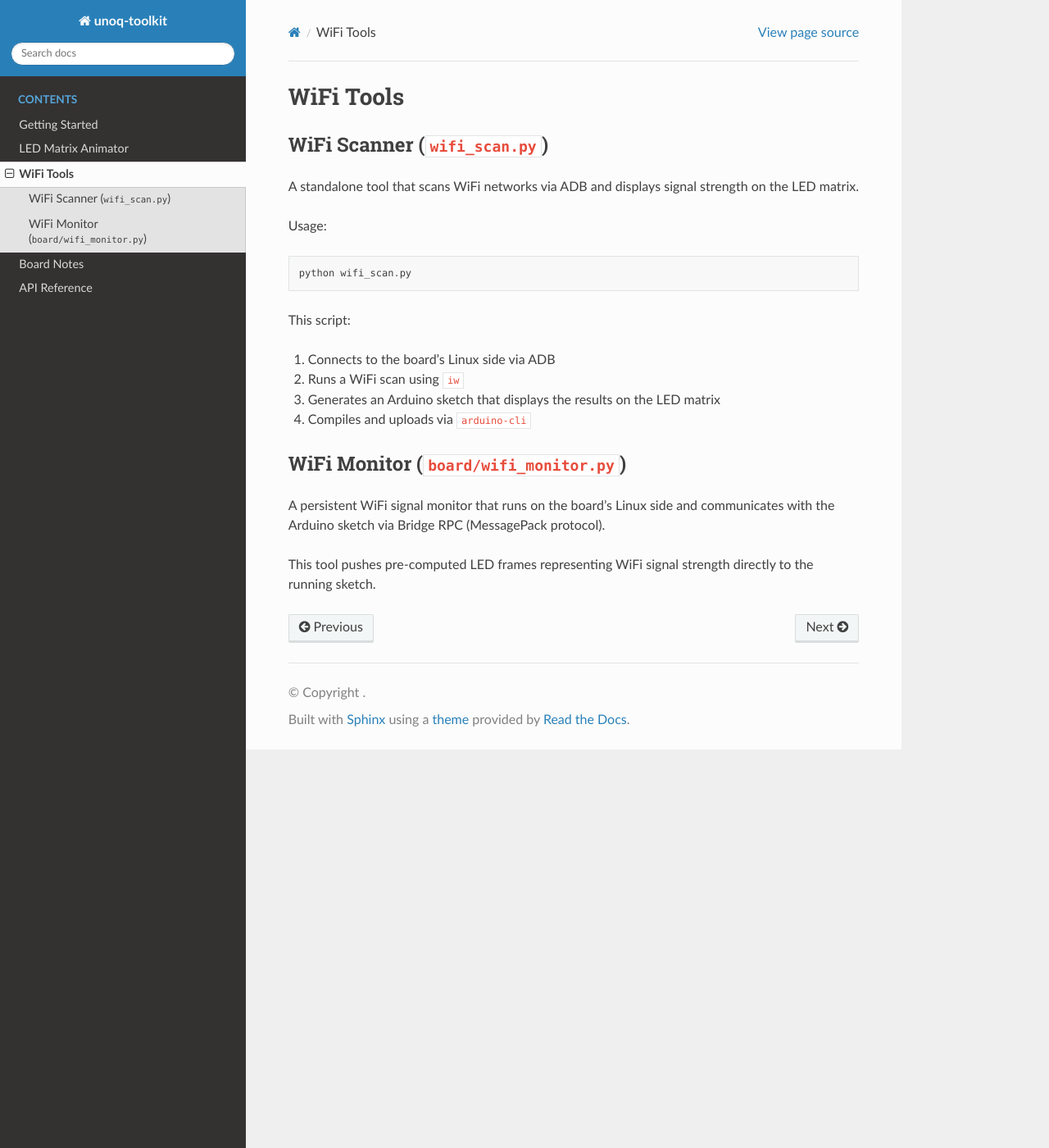
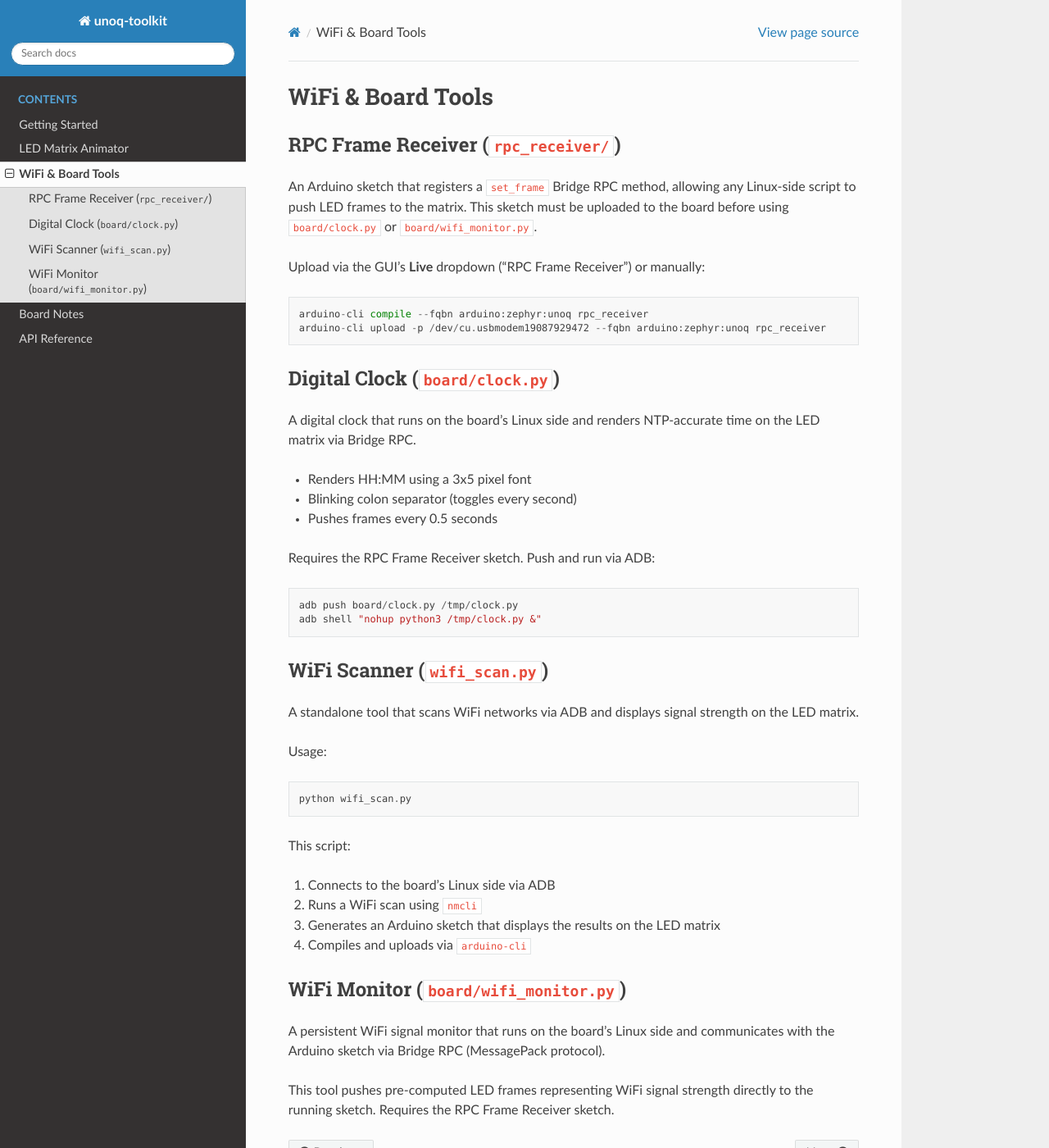
Before and after one commit to nedonatelli/unoq-toolkit, a Sphinx documentation site: the page built from docs/wifi-tools.rst, in a window 1280 px wide and 1400 px high. Shown: the whole window at 82% size. Built offline with Sphinx 7.4.7 and the Read the Docs theme 3.1.0, drawn with Linux system fonts in a browser that asks for light colours.

Commit message:
Add CLAUDE.md and update docs for clock and RPC receiver
Add CLAUDE.md with build commands, architecture overview, and Bridge
RPC guidance. Document rpc_receiver sketch, board/clock.py, and Bridge
RPC architecture in Sphinx docs. Add clock API reference page.

Co-Authored-By: Claude Opus 4.6 <noreply@anthropic.com>

```diff
--- /dev/null
+++ b/docs/api/clock.rst
@@ -0,0 +1,7 @@
+clock
+=====
+
+.. automodule:: board.clock
+   :members:
+   :undoc-members:
+   :show-inheritance:
--- a/docs/api/index.rst
+++ b/docs/api/index.rst
@@ -9,3 +9,4 @@ Auto-generated documentation from Python source code.
    gui
    wifi_scan
    wifi_monitor
+   clock
--- a/docs/led-matrix-animator.rst
+++ b/docs/led-matrix-animator.rst
@@ -44,6 +44,11 @@ These run natively on the STM32 and produce dynamic, non-repeating patterns:
 - **ADC Noise Life** — Conway's Game of Life seeded from ADC noise
 - **Bouncing Square** — A square that bounces around the matrix
 - **Bouncing Spinner** — A rotating line that bounces around the matrix
+- **Digital Clock** (4 orientations) — HH:MM display with blinking separator,
+  compiled with time from the host PC
+- **RPC Frame Receiver** — Registers a ``set_frame`` Bridge RPC method so
+  Linux-side scripts (``board/clock.py``, ``board/wifi_monitor.py``) can push
+  frames to the matrix
 
 Use the **Live** dropdown and click **Upload** to compile and flash.
 
--- a/docs/wifi-tools.rst
+++ b/docs/wifi-tools.rst
@@ -1,5 +1,32 @@
-WiFi Tools
-==========
+WiFi & Board Tools
+==================
+
+RPC Frame Receiver (``rpc_receiver/``)
+--------------------------------------
+
+An Arduino sketch that registers a ``set_frame`` Bridge RPC method, allowing
+any Linux-side script to push LED frames to the matrix. This sketch must be
+uploaded to the board before using ``board/clock.py`` or ``board/wifi_monitor.py``.
+
+Upload via the GUI's **Live** dropdown ("RPC Frame Receiver") or manually::
+
+    arduino-cli compile --fqbn arduino:zephyr:unoq rpc_receiver
+    arduino-cli upload -p /dev/cu.usbmodem19087929472 --fqbn arduino:zephyr:unoq rpc_receiver
+
+Digital Clock (``board/clock.py``)
+----------------------------------
+
+A digital clock that runs on the board's Linux side and renders NTP-accurate
+time on the LED matrix via Bridge RPC.
+
+- Renders HH:MM using a 3x5 pixel font
+- Blinking colon separator (toggles every second)
+- Pushes frames every 0.5 seconds
+
+Requires the RPC Frame Receiver sketch. Push and run via ADB::
+
+    adb push board/clock.py /tmp/clock.py
+    adb shell "nohup python3 /tmp/clock.py &"
 
 WiFi Scanner (``wifi_scan.py``)
 -------------------------------
@@ -14,7 +41,7 @@ Usage::
 This script:
 
 1. Connects to the board's Linux side via ADB
-2. Runs a WiFi scan using ``iw``
+2. Runs a WiFi scan using ``nmcli``
 3. Generates an Arduino sketch that displays the results on the LED matrix
 4. Compiles and uploads via ``arduino-cli``
 
@@ -25,4 +52,4 @@ A persistent WiFi signal monitor that runs on the board's Linux side and
 communicates with the Arduino sketch via Bridge RPC (MessagePack protocol).
 
 This tool pushes pre-computed LED frames representing WiFi signal strength
-directly to the running sketch.
+directly to the running sketch. Requires the RPC Frame Receiver sketch.
```
Also changed, not shown: CLAUDE.md (added, +87 -0 lines), docs/board-notes.rst (+27 -0 lines).
